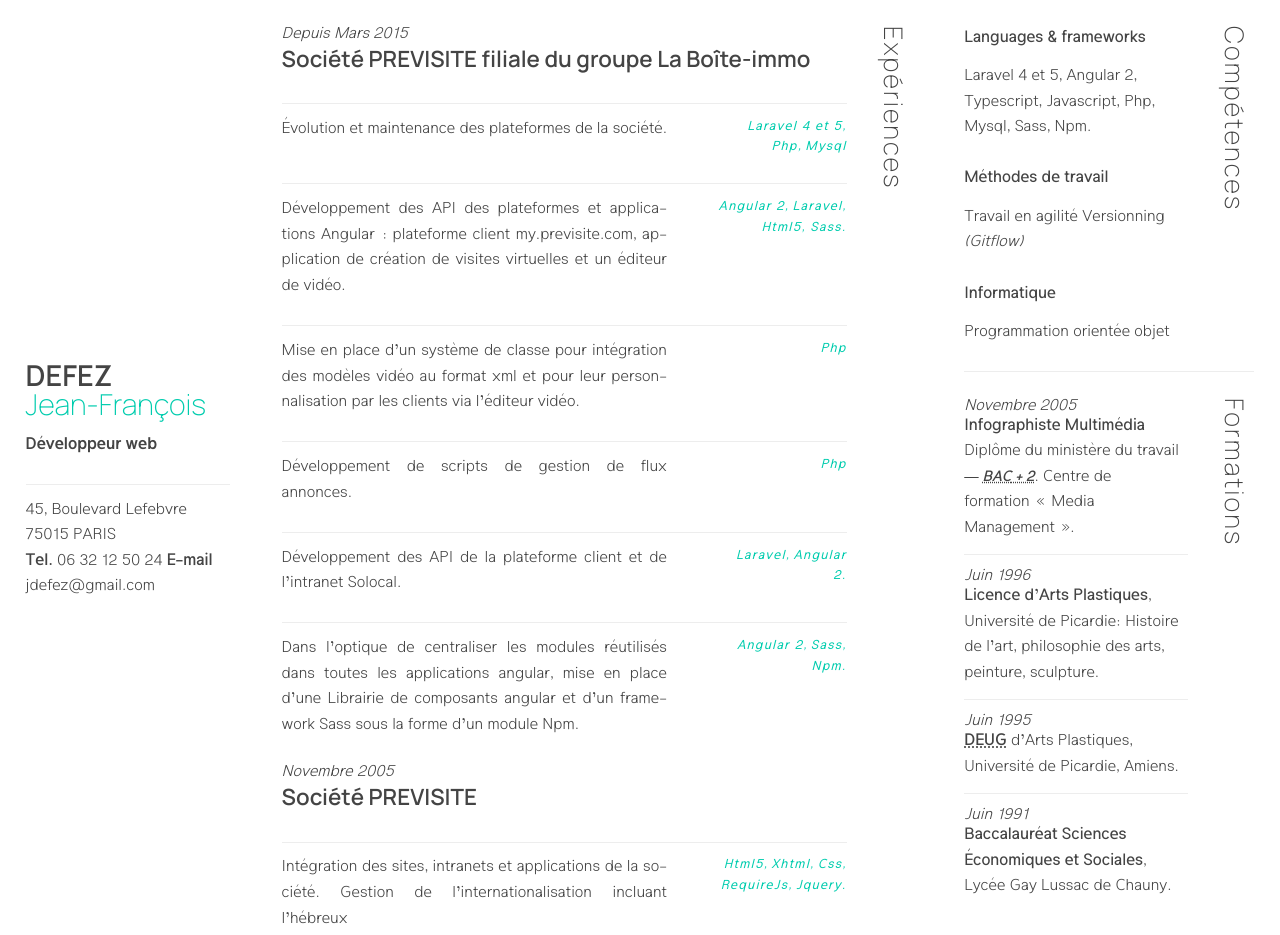
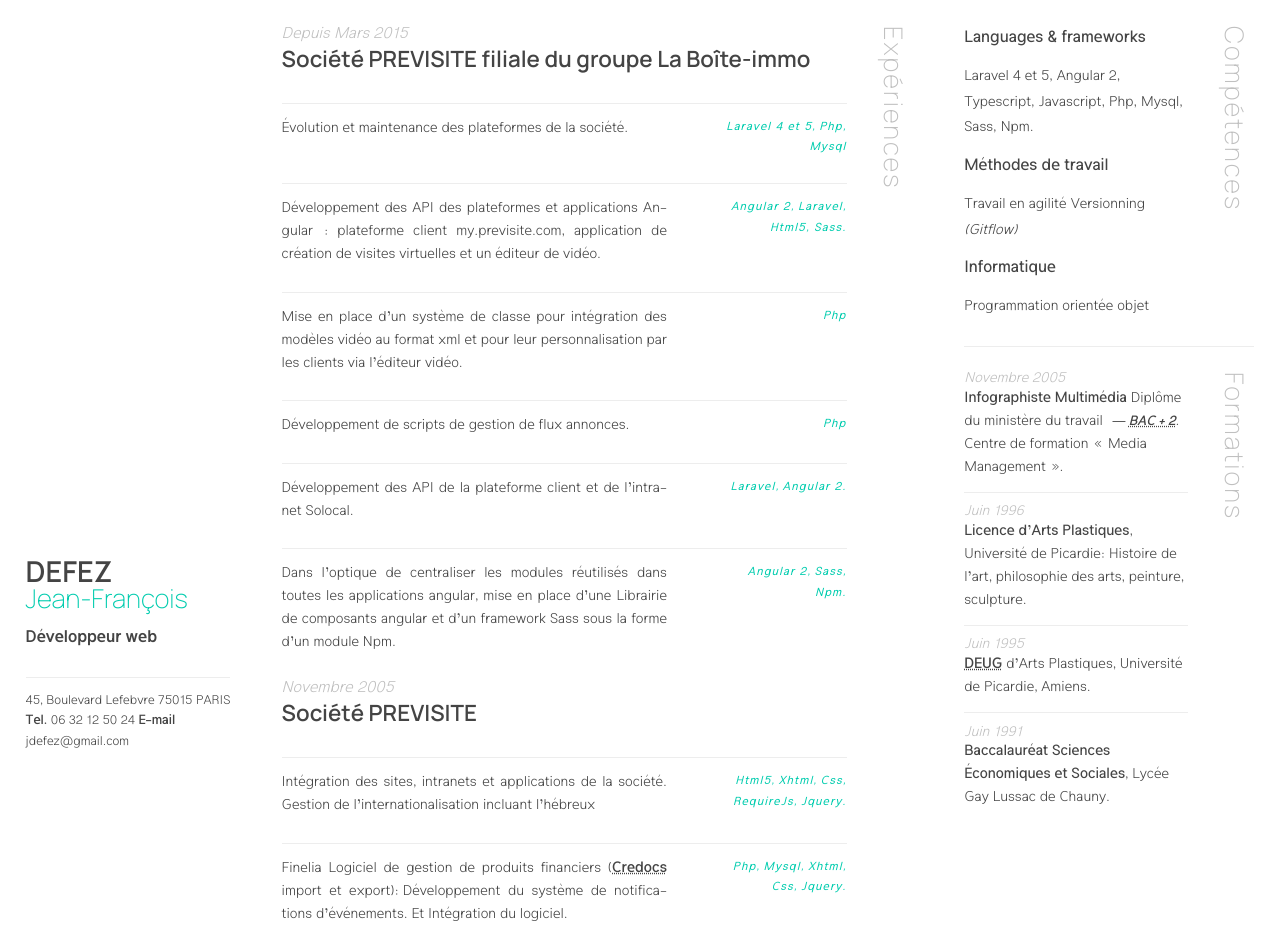
Before and after one commit to jdefez/cv, a website: page index.html in a window 1280 px wide. Shown: the top 935 px of the page. Drawn offline with Linux system fonts and the light colour scheme.

Commit message:
generated css

```diff
--- a/assets/styles/styles.css
+++ b/assets/styles/styles.css
@@ -318,10 +318,10 @@
 .t-copy {
   font-size: 1em;
 }
-.t-medium, time, body {
+.t-medium, article p, article ul, body > header .firstname, main * + * li, aside * + * li, body > header * + * li, time, body {
   font-size: 0.9em;
 }
-.t-small, article ul {
+.t-small, article ul, body > header address {
   font-size: 0.8em;
 }
 .t-xsmall {
@@ -785,7 +785,7 @@
 }
 body > header .sticky {
   position: fixed;
-  bottom: 25vh;
+  bottom: 6vh;
   max-width: calc(20vw - var(--double-whitespace));
 }
 body > header .firstname, body > header abbr {
@@ -829,10 +829,11 @@
   grid-column: s-header;
   writing-mode: vertical-rl;
 }
-aside section > dl, aside section > ul {
+aside section dl dt:first-of-type {
+  margin-top: 0;
+}
+aside section dl, aside section ul {
   grid-area: s-description;
-}
-aside section > dl:first-of-type, aside section > ul:first-of-type {
   margin-top: 0;
 }
 
@@ -931,6 +932,7 @@
 time {
   line-height: 1;
   font-weight: 200;
+  color: silver;
 }
 
 main * + *, aside * + *, body > header * + * {
@@ -939,7 +941,6 @@
 main * + * ul, main * + * li, aside * + * ul, aside * + * li, body > header * + * ul, body > header * + * li {
   margin-top: 0;
 }
-
 body > header .t-h1 {
   line-height: 1;
 }
@@ -954,26 +955,24 @@
   text-decoration: none;
 }
 
-main > header .t-h2 {
+main > header .t-h2,
+aside .t-h2 {
   font-weight: 200;
   letter-spacing: 0.081em;
+  color: silver;
 }
 
 section header .t-h3 {
   margin-top: 0;
 }
 
-aside .t-h2 {
-  font-weight: 200;
-  letter-spacing: 0.081em;
-}
 aside section dl li {
   display: inline;
 }
 aside section dt {
   font-weight: 500;
 }
-aside section dd {
+aside section dd, aside section dt {
   margin-top: var(--half-whitespace);
 }
 aside section + section {
```
